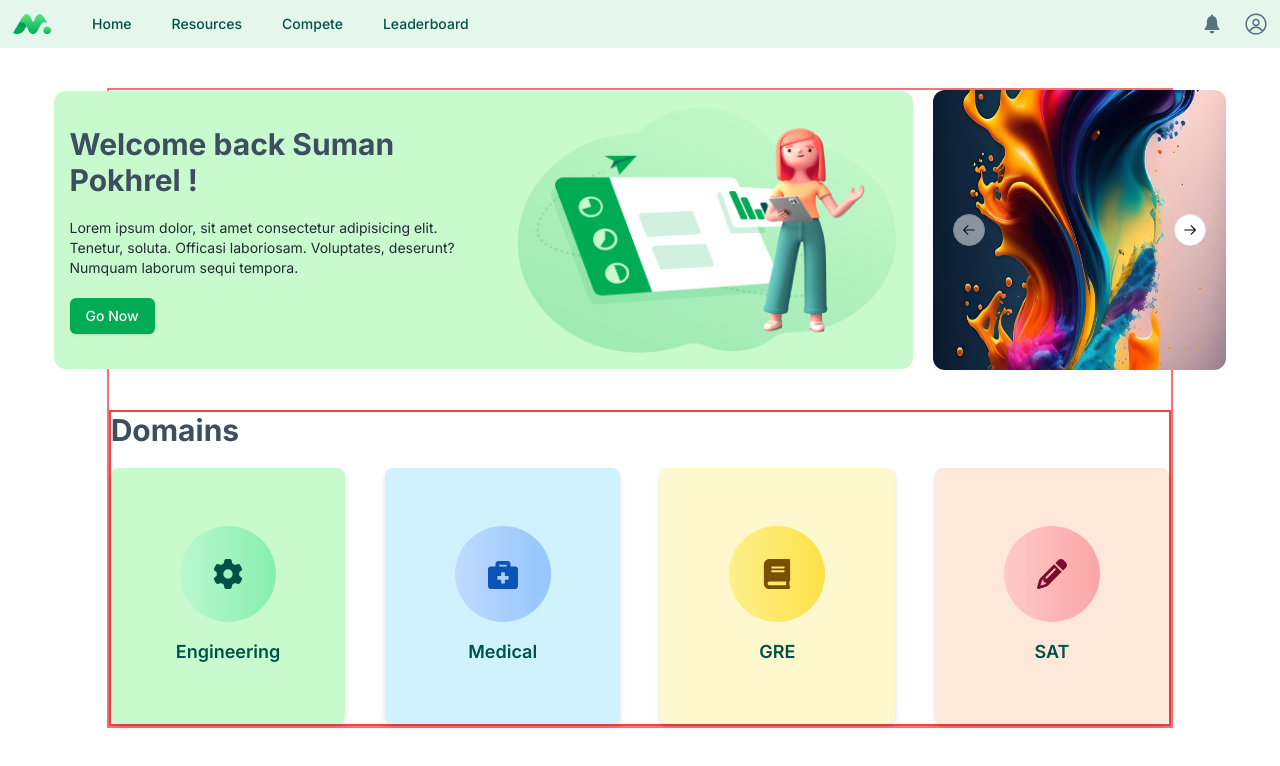
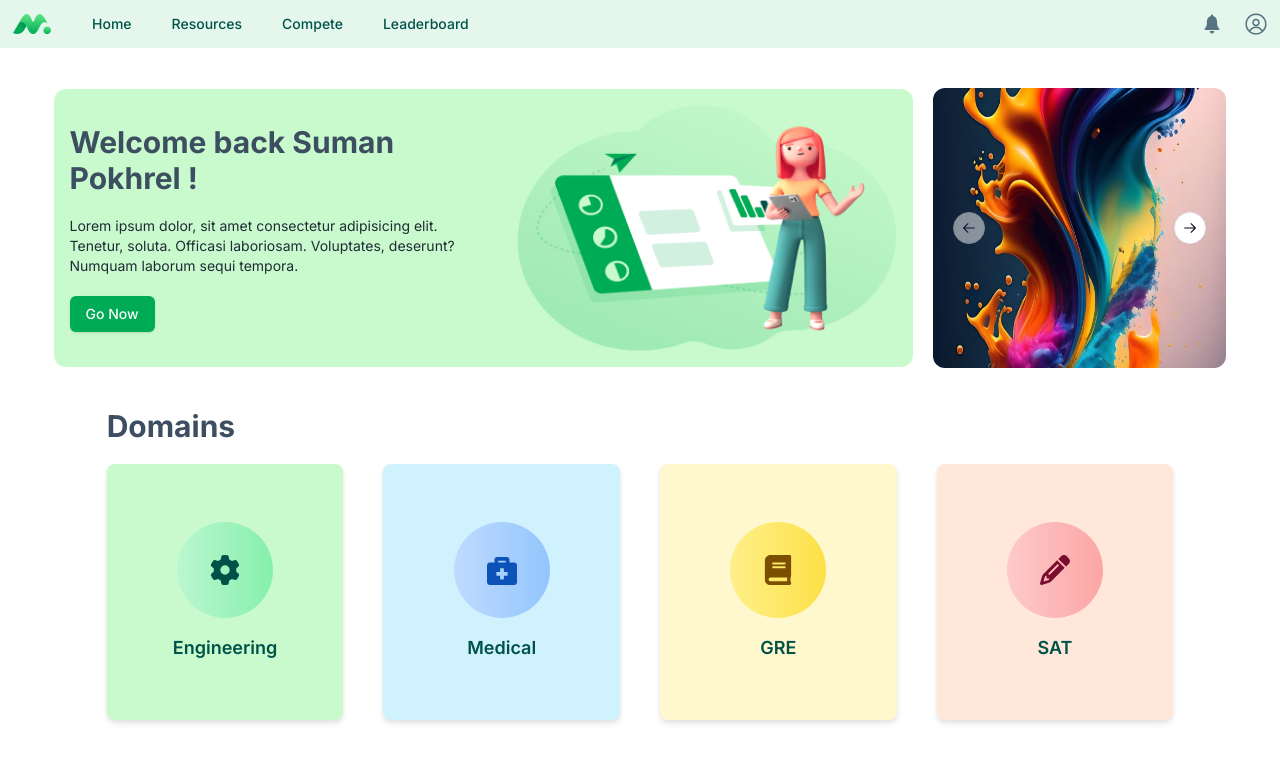
Before and after one commit to Suman196pokhrel/PyroPrep, a Next.js app: page /dashboard in a window 1280 px wide. Shown: the top 766 px of the page. Built offline with nearby package versions, Linux system fonts and the light colour scheme.

Commit message:
fixed minor style issues on dashboard

```diff
--- a/app/dashboard/layout.tsx
+++ b/app/dashboard/layout.tsx
@@ -17,7 +17,7 @@ const DashboardLayout = (
             {/* NAVBAR  */}
             <DashNavbar />
 
-            <section className='flex flex-col items-center mt-10 gap-10 w-5/6 border-2 border-red-400'>
+            <section className='flex flex-col items-center mt-10 gap-10 w-5/6 '>
 
                 {/* HERO SECTION  */}
                 <div className='flex gap-5  items-center'>
--- a/components/pages/DashboardPage.tsx
+++ b/components/pages/DashboardPage.tsx
@@ -59,7 +59,7 @@ const mockDomains = [
 const DashboardPage = () => {
 
     return (
-        <section className='w-full flex flex-col gap-5 border-2 border-red-500'>
+        <section className='w-full flex flex-col gap-5 '>
             <h2 className='text-[#3d4e61] font-bold text-3xl'>Domains</h2>
 
             <div className=' grid grid-cols-4 gap-10'>
```
